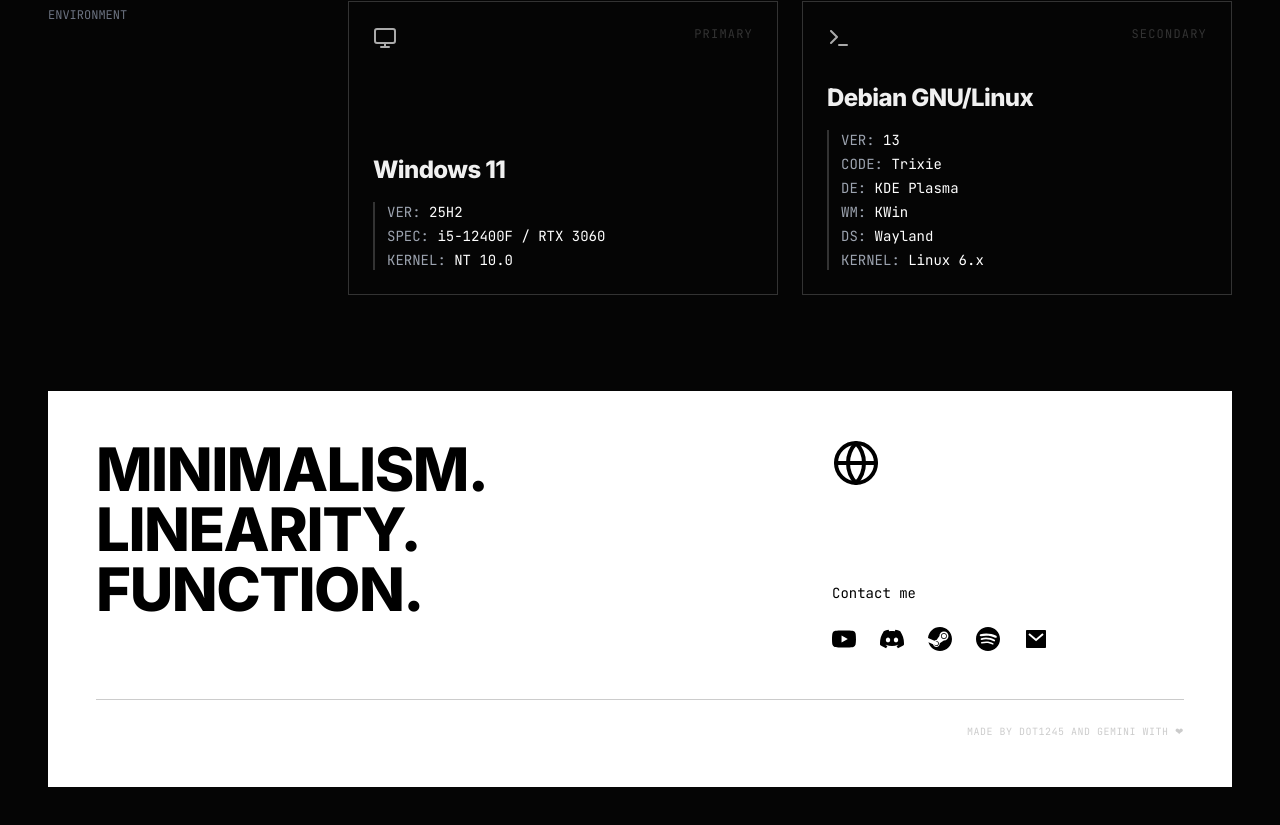
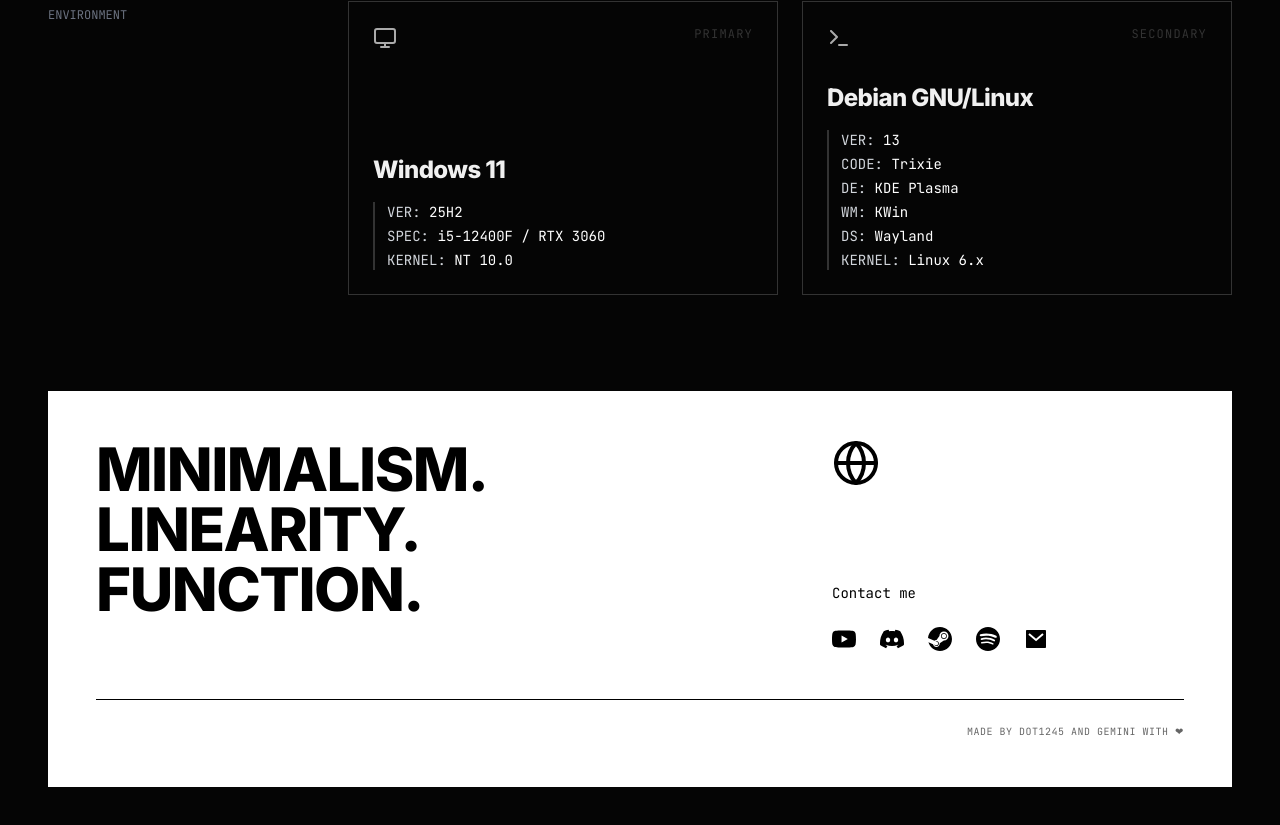
Before and after one commit to dot-1245/dot1245.f5.si-main, a React (Vite) app: page / in a window 1280 px wide. Shown: the part 905-1730 px from the top of the page. Built offline with nearby package versions, Linux system fonts and the light colour scheme.

Commit message:
feat: Adjust subtext and footer opacity for better contrast
Refine text contrast by slightly increasing the lightness of subtext elements in dark mode. Additionally, adjust the footer's opacity for improved visual hierarchy and integration within the dark theme.

```diff
--- a/App.tsx
+++ b/App.tsx
@@ -49,7 +49,7 @@
     bg: isDark ? 'bg-swiss-black' : 'bg-swiss-white',
     text: isDark ? 'text-swiss-white' : 'text-swiss-black',
     selection: isDark ? 'selection:bg-white selection:text-black' : 'selection:bg-black selection:text-white',
-    subText: isDark ? 'text-gray-400' : 'text-gray-600',
+    subText: isDark ? 'text-gray-300' : 'text-gray-600',
     border: isDark ? 'border-swiss-white/20' : 'border-swiss-black/20',
     headerBorder: isDark ? 'border-swiss-gray/50' : 'border-swiss-black/10',
     identityBorder: isDark ? 'border-white' : 'border-black',
@@ -208,8 +208,8 @@
             </GridItem>
           </SwissGrid>
 
-          <div className="mt-12 pt-6 border-t border-current opacity-20 flex justify-end">
-            <span className="font-mono text-[10px] uppercase tracking-wider opacity-100">
+          <div className="mt-12 pt-6 border-t border-current border-opacity-20 flex justify-end">
+            <span className="font-mono text-[10px] uppercase tracking-wider opacity-60">
               made by dot1245 and gemini with ❤
             </span>
           </div>
--- a/components/SystemCard.tsx
+++ b/components/SystemCard.tsx
@@ -14,7 +14,7 @@
     border: isDark ? 'border-swiss-gray' : 'border-swiss-black/20',
     hover: isDark ? 'hover:bg-white/5' : 'hover:bg-black/5',
     iconColor: isDark ? 'text-swiss-white' : 'text-swiss-black',
-    subText: isDark ? 'text-gray-400' : 'text-gray-600',
+    subText: isDark ? 'text-gray-300' : 'text-gray-600',
     highlight: isDark ? 'text-white' : 'text-black',
     label: isDark ? 'text-swiss-gray' : 'text-gray-500',
     borderLeft: isDark ? 'border-swiss-gray' : 'border-swiss-black/20'
```
